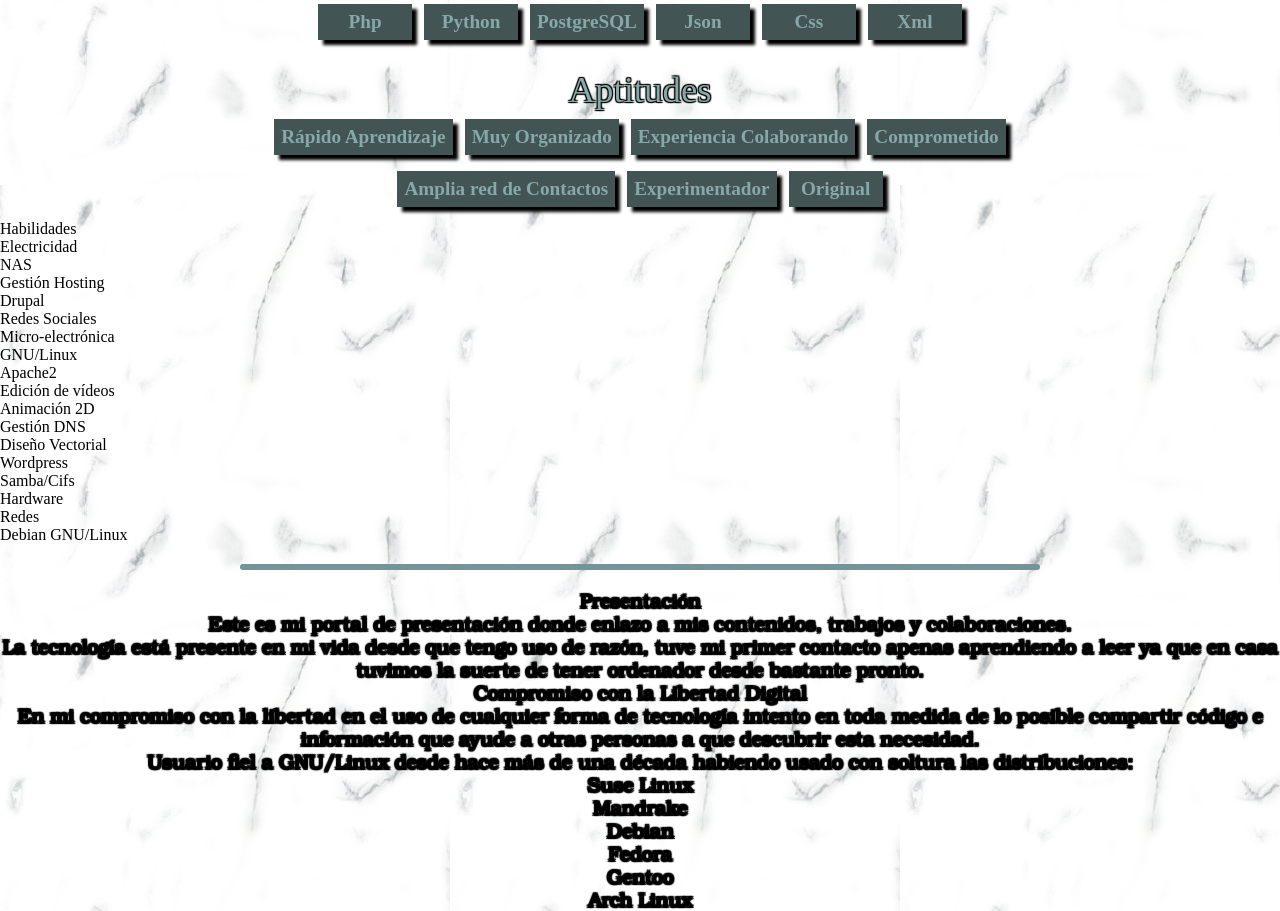
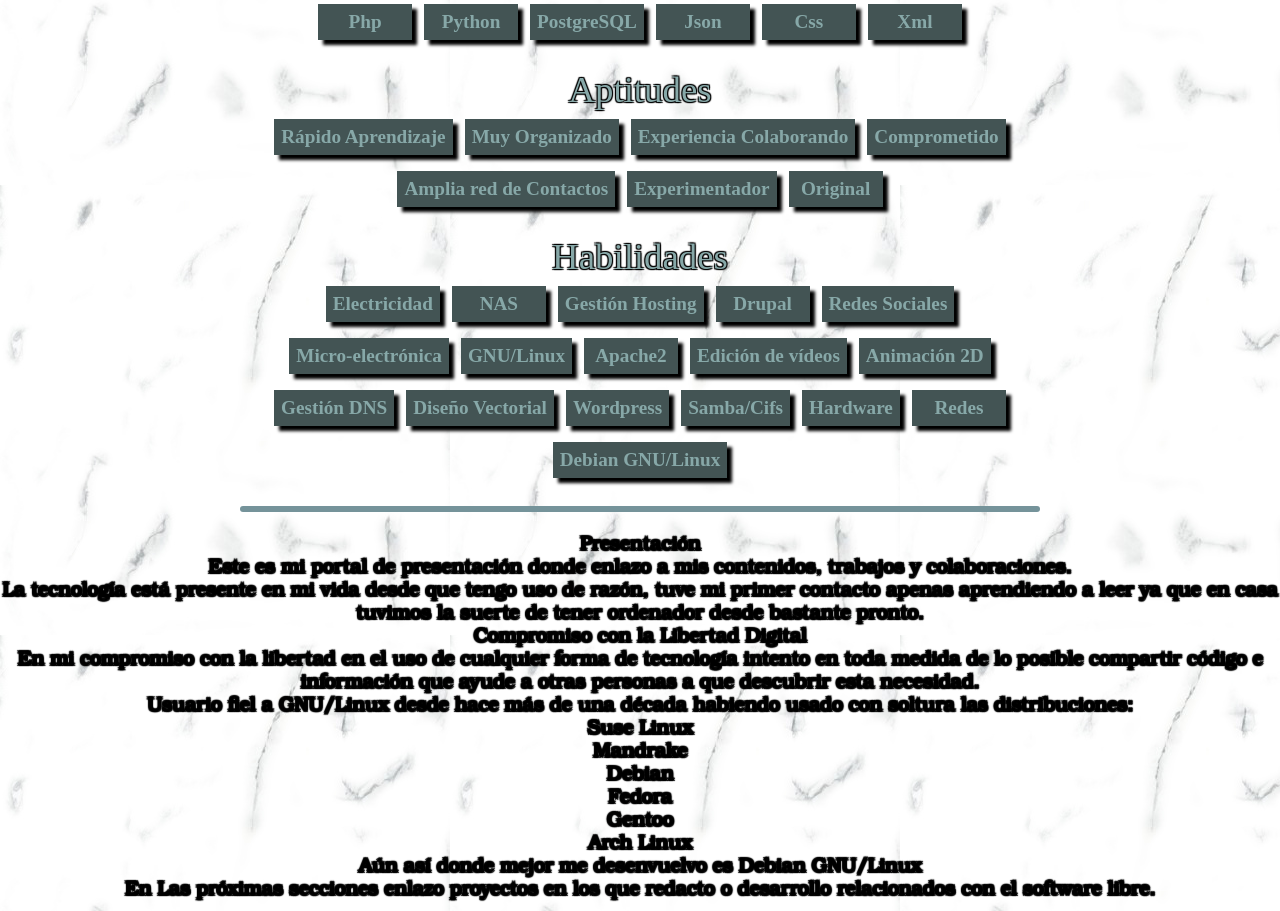
Before and after one commit to raupulus/www.fryntiz.es, a PHP site: page / in a window 1280 px wide. Shown: the part 265-1176 px from the top of the page. Run offline with PHP 8.4, Linux system fonts and the light colour scheme.

Commit message:
Añado Estilos para habilidades

```diff
--- a/CSS/titulo.css
+++ b/CSS/titulo.css
@@ -108,7 +108,9 @@
 /******************************
      LENGUAJES Y APTITUDES
 *******************************/
-#hab_tecnologias, #hab_aptitudes {
+#hab_tecnologias,
+#hab_aptitudes,
+#hab_habilidades {
     text-align: center;
     margin: 5px auto;
     padding-top: 15px;
@@ -118,7 +120,9 @@
     border-radius: 10px;
 }
 
-#hab_tecnologias > .titulo, #hab_aptitudes > .titulo {
+#hab_tecnologias > .titulo,
+#hab_aptitudes > .titulo,
+#hab_habilidades > .titulo {
     margin: auto;
     width: 95%;
     text-align: center;
@@ -131,7 +135,9 @@
         -1px -1px 1px black;
 }
 
-#hab_tecnologias > p, #hab_aptitudes > p {
+#hab_tecnologias > p,
+#hab_aptitudes > p,
+#hab_habilidades > p {
     display: inline-block;
     margin: 8px 6px;
     padding: 7px;
```
